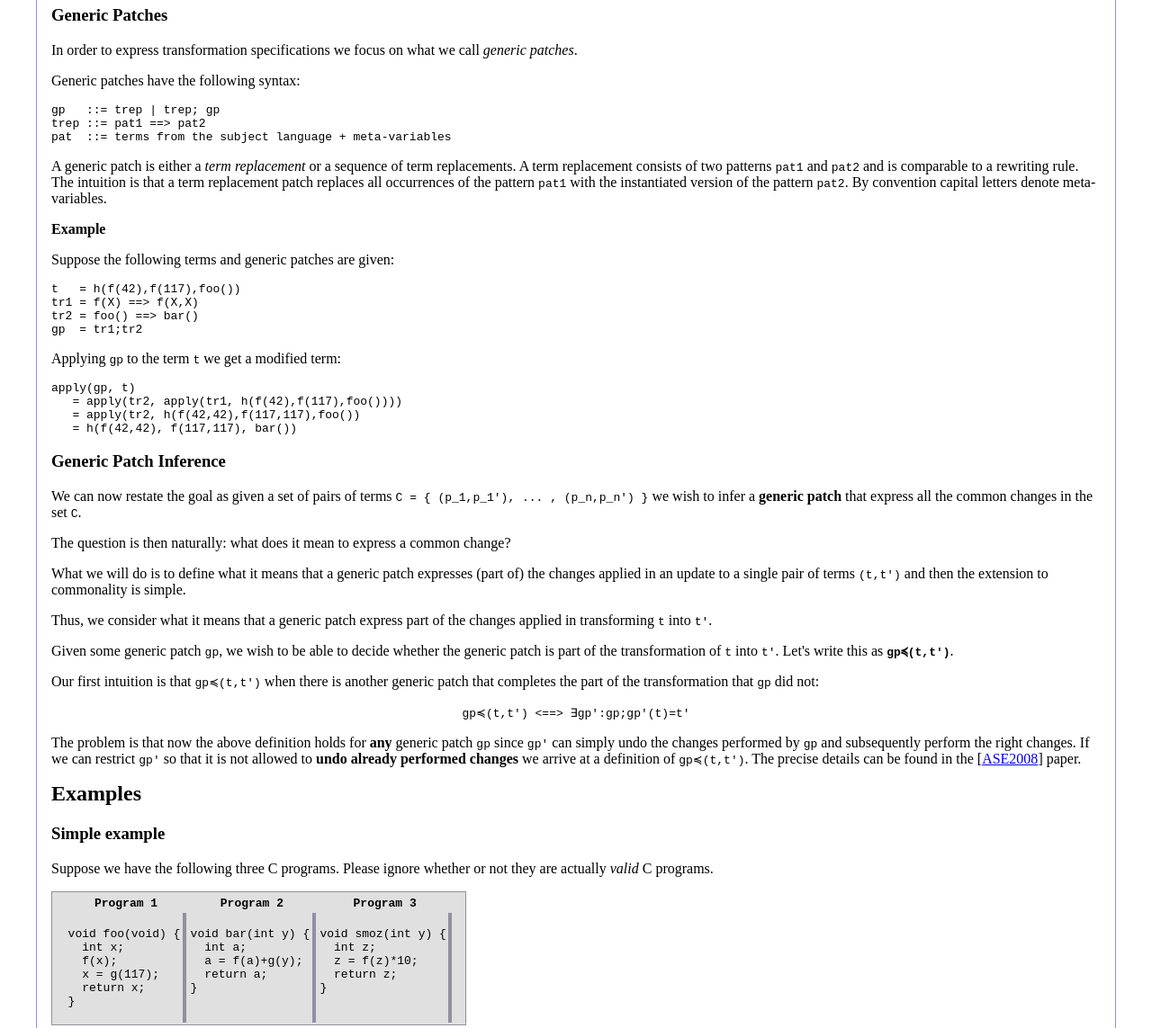
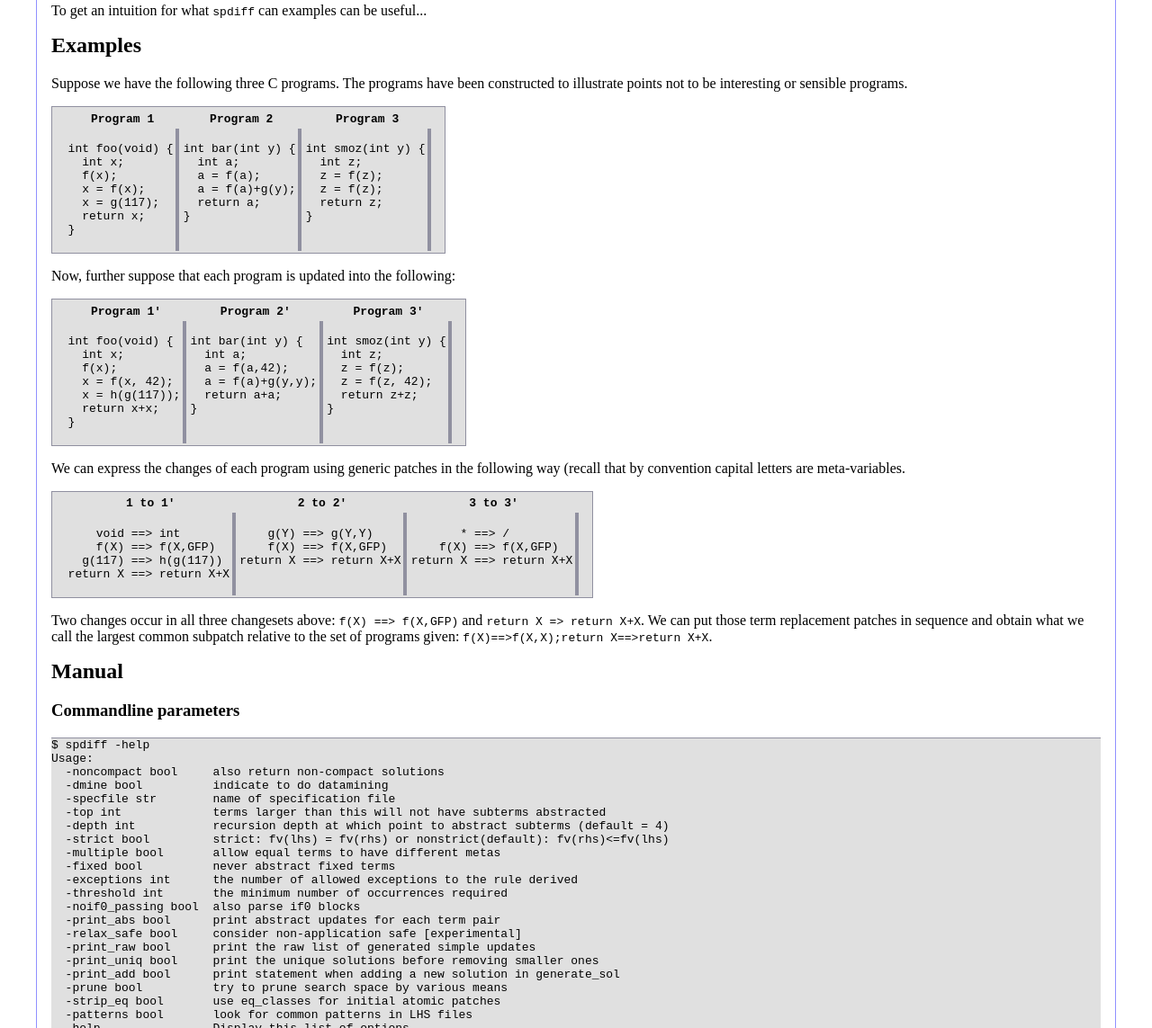
Before and after one commit to jespera/spdiff, a plain HTML site: page web/doc.html in a window 1280 px wide. Shown: the part 824-1967 px from the top of the page at 90% size. Drawn offline with Linux system fonts and the light colour scheme.

```diff
--- a/web/doc.html
+++ b/web/doc.html
@@ -94,98 +94,15 @@
       to the programs but also as the base for transforming other
       programs similarly.</p>
 
-      <h3>Generic Patches</h3>
-
-      <p>In order to express transformation specifications we focus
-      on what we call <em>generic patches</em>.</p>
-
-      <p>Generic patches have the following syntax:</p>
-      <pre>
-gp   ::= trep | trep; gp
-trep ::= pat1 ==&gt; pat2
-pat  ::= terms from the subject language + meta-variables
-</pre>
-
-      <p>A generic patch is either a <em>term replacement</em> or a
-      sequence of term replacements. A term replacement consists of
-      two patterns <code>pat1</code> and <code>pat2</code> and is
-      comparable to a rewriting rule. The intuition is that a term
-      replacement patch replaces all occurrences of the pattern
-      <code>pat1</code> with the instantiated version of the
-      pattern <code>pat2</code>. By convention capital letters
-      denote meta-variables.</p><strong>Example</strong>
-
-      <p>Suppose the following terms and generic patches are
-      given:</p>
-      <pre>
-t   = h(f(42),f(117),foo())
-tr1 = f(X) ==&gt; f(X,X)
-tr2 = foo() ==&gt; bar()
-gp  = tr1;tr2
-</pre>
-
-      <p>Applying <code>gp</code> to the term <code>t</code> we get
-      a modified term:</p>
-      <pre>
-apply(gp, t)
-   = apply(tr2, apply(tr1, h(f(42),f(117),foo())))
-   = apply(tr2, h(f(42,42),f(117,117),foo())
-   = h(f(42,42), f(117,117), bar())
-</pre>
-
-      <h3>Generic Patch Inference</h3>
-
-      <p>We can now restate the goal as given a set of pairs of
-      terms <code>C = { (p_1,p_1'), ... , (p_n,p_n') }</code> we
-      wish to infer a <strong>generic patch</strong> that express
-      all the common changes in the set <code>C</code>.</p>
-
-      <p>The question is then naturally: what does it mean to
-      express a common change?</p>
-
-      <p>What we will do is to define what it means that a generic
-      patch expresses (part of) the changes applied in an update to
-      a single pair of terms <code>(t,t')</code> and then the
-      extension to commonality is simple.</p>
-
-      <p>Thus, we consider what it means that a generic patch
-      express part of the changes applied in transforming
-      <code>t</code> into <code>t'</code>.</p>
-
-      <p>Given some generic patch <code>gp</code>, we wish to be
-      able to decide whether the generic patch is part of the
-      transformation of <code>t</code> into <code>t'</code>. Let's
-      write this as
-      <strong><code>gp≼(t,t')</code></strong>.</p>
-
-      <p>Our first intuition is that
-      <code>gp≼(t,t')</code> when there is
-      another generic patch that completes the part of the
-      transformation that <code>gp</code> did not:</p>
-
-      <p class="display-style">
-      <code>gp≼(t,t') &lt;==&gt;
-      ∃gp':gp;gp'(t)=t'</code></p>
-
-      <p>The problem is that now the above definition holds for
-      <strong>any</strong> generic patch <code>gp</code> since
-      <code>gp'</code> can simply undo the changes performed by
-      <code>gp</code> and subsequently perform the right changes.
-      If we can restrict <code>gp'</code> so that it is not allowed
-      to <strong>undo already performed changes</strong> we arrive
-      at a definition of
-      <code>gp≼(t,t')</code>. The precise
-      details can be found in the [<a href=
-      "downloads/ase2008.pdf">ASE2008</a>] paper.</p>
+			<p>To get an intuition for what <code>spdiff</code> can examples can be
+			useful...</p>
 
       <div id="examples">
         <h2>Examples</h2>
 
-        <h3>Simple example</h3>
-
-        <p>Suppose we have the following three C programs. Please
-        ignore whether or not they are actually <em>valid</em> C
-        programs.</p>
+				<p>Suppose we have the following three C programs. The programs have
+				been constructed to illustrate points not to be interesting or sensible
+				programs.</p>
 
         <table class="code">
           <tr>
@@ -198,11 +115,12 @@
 
           <tr>
             <td>
-              <!-- program 1 -->
-              <pre>
-void foo(void) {
+<!-- p1.c -->
+<pre>
+int foo(void) {
   int x;
   f(x);
+  x = f(x);
   x = g(117);
   return x;
 }
@@ -210,10 +128,11 @@
             </td>
 
             <td>
-              <!-- program 2 -->
-              <pre>
-void bar(int y) {
+<!-- p2.c -->
+<pre>
+int bar(int y) {
   int a;
+  a = f(a);
   a = f(a)+g(y);
   return a;
 }
@@ -221,11 +140,12 @@
             </td>
 
             <td>
-              <!-- program 3 -->
-              <pre>
-void smoz(int y) {
+<!-- p3.c -->
+<pre>
+int smoz(int y) {
   int z;
-  z = f(z)*10;
+  z = f(z);
+  z = f(z);
   return z;
 }
 </pre>
@@ -247,11 +167,12 @@
 
           <tr>
             <td>
-              <!-- program 1' -->
+              <!-- p1'.c -->
               <pre>
 int foo(void) {
   int x;
-  f(x,GFP);
+  f(x);
+  x = f(x, 42);
   x = h(g(117));
   return x+x;
 }
@@ -259,22 +180,24 @@
             </td>
 
             <td>
-              <!-- program 2' -->
+              <!-- p2'.c -->
               <pre>
-void bar(int y) {
+int bar(int y) {
   int a;
-  a = f(a,GFP)+g(y,y);
+  a = f(a,42);
+  a = f(a)+g(y,y);
   return a+a;
 }
 </pre>
             </td>
 
             <td>
-              <!-- program 3' -->
+              <!-- p3'.c -->
               <pre>
-void biar(int y) {
+int smoz(int y) {
   int z;
-  z = f(z,GFP)/10;
+  z = f(z);
+  z = f(z, 42);
   return z+z;
 }
 </pre>
@@ -517,7 +440,7 @@
       </div>
 
       <div id="clear"></div>
-    </div><!-- end of content -->
-  </div>
+    </div>
+  </div><!-- end of content -->
 </body>
 </html>
```
Also changed, not shown: 2 other files.
